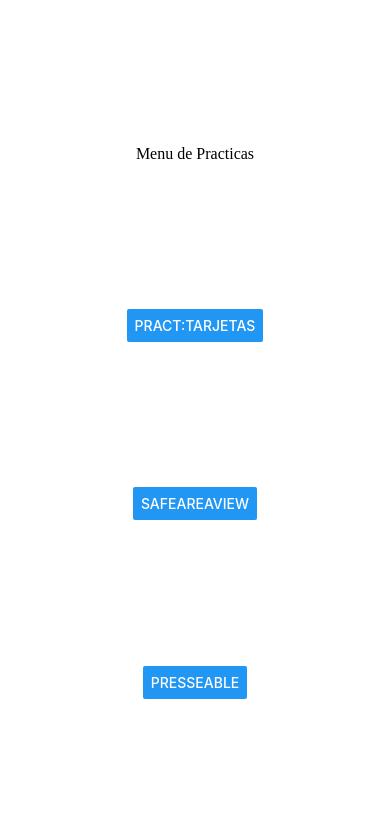
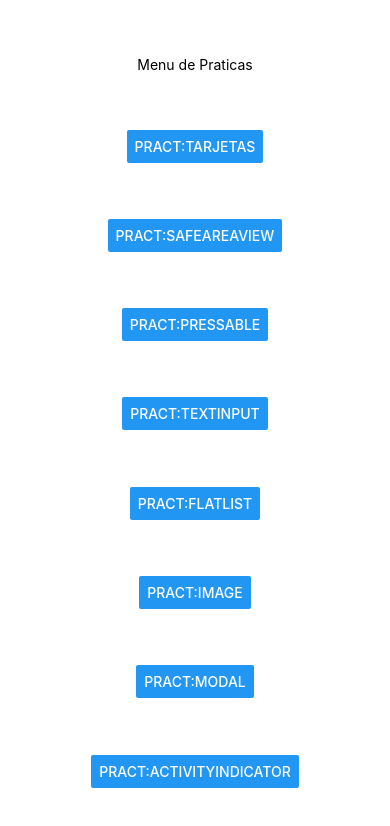
Before and after one commit to alexdiazpsn-cyber/DA221, a React Native app in the folder OTRO/: screen / in a window 390 px wide. Shown: the top 826 px of the page. Built offline with nearby package versions, Linux system fonts and the light colour scheme.

Commit message:
agregue los screens y modifique safescreen

```diff
--- /dev/null
+++ b/OTRO/screens/ActivityScreen.js
@@ -0,0 +1,26 @@
+/* 1. Zona Importaciones*/
+import { StyleSheet, View, Text} from 'react-native';
+
+/* 2. Zona Render o Main*/
+export default function ActivityScreen() {
+  return (
+    <View style={styles.container}>
+
+      <Text> Practica 16 </Text>
+      <Text> Alexa </Text>
+
+    </View>
+  );
+}
+
+/* 3. Zona estilos y posicionamiento */
+const styles = StyleSheet.create({
+  container: {
+    flex: 1,
+    backgroundColor: '#fff',
+    flexDirection: 'column',
+    alignItems: 'center',
+    justifyContent: 'space-evenly',
+  },
+
+});
--- /dev/null
+++ b/OTRO/screens/FlatListScreen.js
@@ -0,0 +1,26 @@
+/* 1. Zona Importaciones*/
+import { StyleSheet, View, Text} from 'react-native';
+
+/* 2. Zona Render o Main*/
+export default function FlatListScreen() {
+  return (
+    <View style={styles.container}>
+
+      <Text> Practica 13 </Text>
+      <Text> Sebastian </Text>
+
+    </View>
+  );
+}
+
+/* 3. Zona estilos y posicionamiento */
+const styles = StyleSheet.create({
+  container: {
+    flex: 1,
+    backgroundColor: '#fff',
+    flexDirection: 'column',
+    alignItems: 'center',
+    justifyContent: 'space-evenly',
+  },
+
+});
--- a/OTRO/screens/SafeScreens.js
+++ b/OTRO/screens/ImageScreen.js
@@ -1,14 +1,13 @@
-/* 1. Zona Importaciones */
-
+/* 1. Zona Importaciones*/
 import { StyleSheet, View, Text} from 'react-native';
 
-/* 2. Zona Render o Main */
-export default function SafeScreen() {
+/* 2. Zona Render o Main*/
+export default function ImageScreen() {
   return (
     <View style={styles.container}>
 
-           <text>Practica 10</text>
-           <text> Diego o Saúl</text>
+      <Text> Practica 14 </Text>
+      <Text> Bersa </Text>
 
     </View>
   );
@@ -22,5 +21,6 @@ const styles = StyleSheet.create({
     flexDirection: 'column',
     alignItems: 'center',
     justifyContent: 'space-evenly',
-  }
+  },
+
 });
--- a/OTRO/screens/MenuScreen.js
+++ b/OTRO/screens/MenuScreen.js
@@ -1,33 +1,55 @@
-/* 1. Zona Importaciones */
 
-import { StyleSheet, View,Text, Button} from 'react-native';
+/* 1. Zona Importaciones*/
+import { StyleSheet, View, Text, Button} from 'react-native';
 import { useState } from 'react';
-import TarjetasScreen from './TarjetasScreens';
-import SafeScreen from './SafeScreens';
+import TarjetasScreen from './TarjetasScreen';
+import SafeScreen from './SafeScreen';
+import PressableScreen from './PressableScreen';
+import TextInputScreen from './TextInputScreen';
+import FlatListScreen from './FlatListScreen';
+import ImageScreen from './ImageScreen';
+import ModalScreen from './ModalScreen';
+import ActivityScreen from './ActivityScreen';
 
-/* 2. Zona Render o Main */
+/* 2. Zona Render o Main*/
 export default function MenuScreen() {
-    const [screen, setScreen] = useState('Menu');
-    switch ('Screen'){
+    const [screen, setScreen] = useState('menu');
+
+    switch(screen){
         case 'tarjetas':
-            return <TarjetasScreen/>;
+            return <TarjetasScreen />;
         case 'safe':
-            return <SafeScreen/>;
+            return <SafeScreen />;
+        case 'pressable':
+            return <PressableScreen />;
+        case 'textinput':
+            return <TextInputScreen />;
+        case 'flatlist':
+            return <FlatListScreen />;
+        case 'image':
+            return <ImageScreen />;
+        case 'modal':
+            return <ModalScreen />;
+        case 'activity':
+            return <ActivityScreen />;
         case 'menu':
             default:
+                return (
+                <View style={styles.container}>
+                    <Text> Menu de Praticas </Text>
+                    <Button title="Pract:Tarjetas" onPress={ () =>setScreen('tarjetas')}>  </Button>
+                    <Button title="Pract:SafeAreaView" onPress={ () =>setScreen('safe')}>  </Button>
+                    <Button title="Pract:Pressable" onPress={ () =>setScreen('pressable')}>  </Button>
+                    <Button title="Pract:TextInput" onPress={ () =>setScreen('textinput')}>  </Button>
+                    <Button title="Pract:FlatList" onPress={ () =>setScreen('flatlist')}>  </Button>
+                    <Button title="Pract:Image" onPress={ () =>setScreen('image')}>  </Button>
+                    <Button title="Pract:Modal" onPress={ () =>setScreen('modal')}>  </Button>
+                    <Button title="Pract:ActivityIndicator" onPress={ () =>setScreen('activity')}>  </Button>
 
-
-  return (
-    <View style={styles.container}>
-        <text>Menu de Practicas</text>
-        <Button title="Pract:Tarjetas" onPress={ ()=> setScreen('tarjetas') }></Button>
-        <Button title="SafeAreaView" onPress={ ()=> setScreen('safe') }></Button>
-        <Button title="Presseable"></Button>
-
-    </View>);
-}
-}
-
+                </View>
+          );
+    }//switch
+}//funcion
 
 /* 3. Zona estilos y posicionamiento */
 const styles = StyleSheet.create({
@@ -37,5 +59,6 @@ const styles = StyleSheet.create({
     flexDirection: 'column',
     alignItems: 'center',
     justifyContent: 'space-evenly',
-  }
+  },
+
 });
--- /dev/null
+++ b/OTRO/screens/ModalScreen.js
@@ -0,0 +1,26 @@
+/* 1. Zona Importaciones*/
+import { StyleSheet, View, Text} from 'react-native';
+
+/* 2. Zona Render o Main*/
+export default function ModalScreen() {
+  return (
+    <View style={styles.container}>
+
+      <Text> Practica 15 </Text>
+      <Text> Daniela </Text>
+
+    </View>
+  );
+}
+
+/* 3. Zona estilos y posicionamiento */
+const styles = StyleSheet.create({
+  container: {
+    flex: 1,
+    backgroundColor: '#fff',
+    flexDirection: 'column',
+    alignItems: 'center',
+    justifyContent: 'space-evenly',
+  },
+
+});
--- /dev/null
+++ b/OTRO/screens/PressableScreen.js
@@ -0,0 +1,26 @@
+/* 1. Zona Importaciones*/
+import { StyleSheet, View, Text} from 'react-native';
+
+/* 2. Zona Render o Main*/
+export default function PressableScreen() {
+  return (
+    <View style={styles.container}>
+
+      <Text> Practica 11 </Text>
+      <Text> Alvaro o Alan </Text>
+
+    </View>
+  );
+}
+
+/* 3. Zona estilos y posicionamiento */
+const styles = StyleSheet.create({
+  container: {
+    flex: 1,
+    backgroundColor: '#fff',
+    flexDirection: 'column',
+    alignItems: 'center',
+    justifyContent: 'space-evenly',
+  },
+
+});
--- /dev/null
+++ b/OTRO/screens/SafeScreen.js
@@ -0,0 +1,76 @@
+/* 1. Zona Importaciones */
+
+import { StyleSheet, SafeAreaView, View, Text, ScrollView } from 'react-native';
+
+/* 2. Zona Render o Main */
+export default function SafeScreen() {
+  const canciones = ['1', '2', '3', '4', '5', '6', '7'.at, '8', '9', '10', '11', '12', '13', '14', '15'];
+
+  return (
+    <SafeAreaView style={styles.container}>
+      <Text style={styles.title}>Lista de Canciones</Text>
+
+      <View style={styles.reproductor}>
+        <Text style={styles.texto}>Lista de música</Text>
+        <Text>La música más escuchada</Text>
+      </View>
+
+      <Text style={styles.subtitulo}>Canciones</Text>
+
+      <ScrollView style={styles.lista}>
+        {canciones.map((item) => (
+          <View key={item} style={styles.tarjeta}>
+            <Text style={styles.textolista}>Canción {item}</Text>
+          </View>
+        ))}
+      </ScrollView>
+    </SafeAreaView>
+  );
+}
+
+/* 3. Zona estilos y posicionamiento */
+const styles = StyleSheet.create({
+  container: {
+    flex: 1,
+    backgroundColor: '#fff',
+    padding: 20,
+  },
+  title: {
+    fontSize: 24,
+    fontWeight: 'bold',
+    textAlign: 'center',
+    marginBottom: 20,
+  },
+  subtitulo: {
+    fontSize: 22,
+    fontWeight: 'bold',
+    marginBottom: 10,
+  },
+  texto: {
+    fontSize: 18,
+    fontWeight: 'bold',
+    marginBottom: 5,
+    textAlign: 'center',
+  },
+  reproductor: {
+    backgroundColor: 'lightgray',
+    padding: 20,
+    borderRadius: 10,
+    alignItems: 'center',
+    marginBottom: 20,
+  },
+  lista: {
+    flex: 1,
+  },
+  tarjeta: {
+    backgroundColor: 'lightgray',
+    padding: 10,
+    marginBottom: 10,
+    borderRadius: 5,
+    flexDirection: 'column',
+  },
+  textolista: {
+    fontSize: 18,
+    textAlign: 'center',
+  }
+});
--- /dev/null
+++ b/OTRO/screens/TarjetasScreen.js
@@ -0,0 +1,34 @@
+/* 1. Zona Importaciones*/
+import { StatusBar } from 'expo-status-bar';
+import { StyleSheet, View} from 'react-native';
+import{Perfil} from '../components/perfil';
+
+/* 2. Zona Render o Main*/
+export default function TarjetasScreen() {
+  return (
+    <View style={styles.container}>
+
+      <Perfil style={styles.tarjeta1} nombre="Lulu" carrera="ITIID" materia="Movil" cuatri="4" />
+      <Perfil style={styles.tarjeta2} nombre= "Renata" carrera="ITIID" materia="Movil" cuatri="4"/>
+      <Perfil style={styles.tarjeta3} nombre= "Luisa" carrera="ITIID" materia="Movil" cuatri="4"/>
+
+      <StatusBar style="auto" />
+    </View>
+  );
+}
+
+/* 3. Zona estilos y posicionamiento */
+const styles = StyleSheet.create({
+  container: {
+    flex: 1,
+    backgroundColor: '#fff',
+
+    flexDirection: 'column',
+    alignItems: 'center',
+    justifyContent: 'space-evenly',
+  },
+  tarjeta1:{backgroundColor: 'lightgreen'},
+  tarjeta2:{backgroundColor: 'lightpink'},
+  tarjeta3:{backgroundColor: 'lightyellow'},
+
+});
--- a/OTRO/screens/TarjetasScreens.js
+++ /dev/null
@@ -1,34 +0,0 @@
-/* 1. Zona Importaciones */
-import { StatusBar } from 'expo-status-bar';
-import { StyleSheet, View,} from 'react-native';
-import {Perfil} from '../components/perfil';
-/* 2. Zona Render o Main */
-export default function TarjetasScreen() {
-  return (
-    <View style={styles.container}>
-
-     <Perfil style={styles.tarjetas1} nombre="Lulu" carrera="ITIID" materia="Movil" cuatri="4"/>
-
-     <Perfil style={styles.tarjetas2} nombre="Renata" carrera="ITIID" materia="Movil" cuatri="4"/>
-
-     <Perfil style={styles.tarjetas3} nombre="Luisa" carrera="ITIID" materia="Movil" cuatri="4"/>
-
-    </View>
-  );
-}
-
-/* 3. Zona estilos y posicionamiento */
-const styles = StyleSheet.create({
-  container: {
-    flex: 1,
-    backgroundColor: '#fff',
-
-    flexDirection: 'column',
-    alignItems: 'center',
-    justifyContent: 'space-evenly'
-  },
-  tarjetas1:{
-    backgroundColor:'lightblue'},
-  tarjetas2:{backgroundColor: 'lightgreen'},
-  tarjetas3:{backgroundColor: 'lightyellow'}
-});
--- /dev/null
+++ b/OTRO/screens/TextInputScreen.js
@@ -0,0 +1,26 @@
+/* 1. Zona Importaciones*/
+import { StyleSheet, View, Text} from 'react-native';
+
+/* 2. Zona Render o Main*/
+export default function TextInputScreen() {
+  return (
+    <View style={styles.container}>
+
+      <Text> Practica 12 </Text>
+      <Text> Lourdes </Text>
+
+    </View>
+  );
+}
+
+/* 3. Zona estilos y posicionamiento */
+const styles = StyleSheet.create({
+  container: {
+    flex: 1,
+    backgroundColor: '#fff',
+    flexDirection: 'column',
+    alignItems: 'center',
+    justifyContent: 'space-evenly',
+  },
+
+});
```
